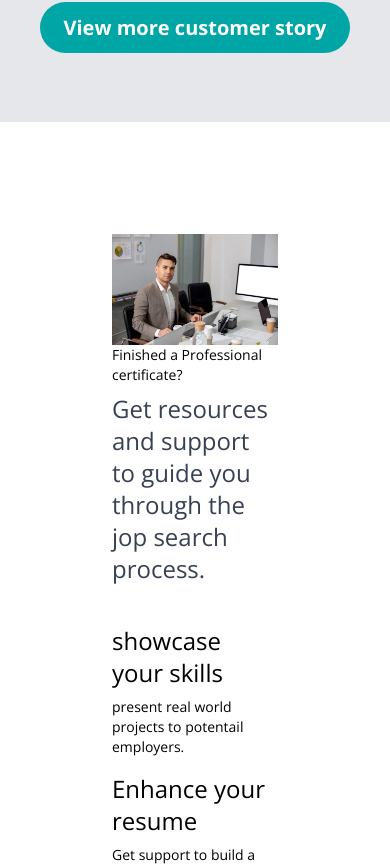
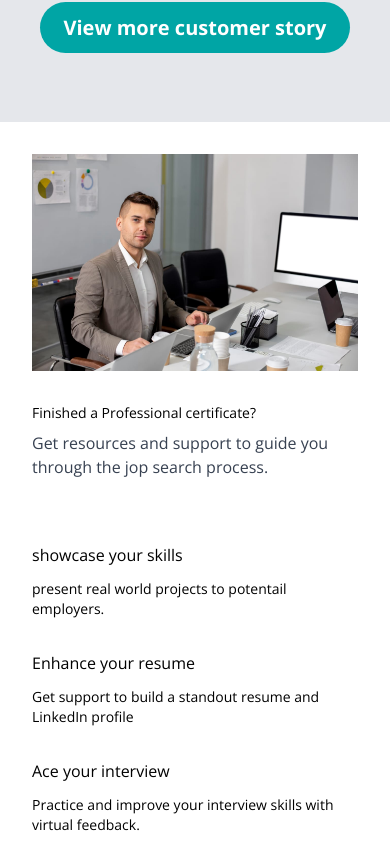
Before and after one commit to FrontEndDevo/NeuraLearnAcademy, a React (Vite) app: page / in a window 390 px wide. Shown: the part 3836-4703 px from the top of the page. Built offline with nearby package versions, Linux system fonts and the light colour scheme.

Commit message:
Edit ResourceGuide Componet and edit responsive it

```diff
--- a/src/components/ResourceGuide/ResourceGuide.jsx
+++ b/src/components/ResourceGuide/ResourceGuide.jsx
@@ -2,35 +2,38 @@ import Image1 from "../../assets/images/homepage/ResourceGuideSection/men.jpg";
 function ResourcesGuide() {
   return (
     <>
-      <div className="  h-screen  p-28 w bg-white  ">
-        <div className="grid sm:grid-cols-1  md:grid-cols-1 lg:grid-cols-2   ">
+      <div className="  h-screen p-8 md:p-14 lg:p-16  xl:p-28   bg-white  ">
+        <div className="grid  xl:grid-cols-2 gap-8 md:gap-8 xl:gap-28    ">
           <div className="ResourceGuideImage ">
-            <img src={Image1} className="" width="550px" alt="" />
+            <img src={Image1} alt="" />
           </div>
 
           {/* Content  */}
           <div className="ResorceGuideContent">
-            <p className=" mb-2 text-sm">
+            <p className=" mb-2 text-sm md:text-1xl ">
               Finished a Professional certificate?
             </p>
-            <h2 className=" mb-10 text-2xl text-gray-700">
+            <h2 className=" mb-16  md:text-2xl   text-gray-700">
               Get resources and support to guide you
               <br /> through the jop search process.
             </h2>
-            <h3 className=" text-2xl	">showcase your skills</h3>
-            <p className="mt-2 mb-4 text-sm">
+            <h3 className=" md:text-2xl font-medium	">showcase your skills</h3>
+            <p className="mt-3 mb-8 text-sm">
               present real world projects to potentail employers.
             </p>
-            <h3 className=" text-2xl	">Enhance your resume</h3>
-            <p className="mt-2 mb-4 text-sm">
+            <h3 className=" md:text-2xl font-medium		">Enhance your resume</h3>
+            <p className="mt-3 mb-8 text-sm">
               Get support to build a standout resume and LinkedIn profile
             </p>
-            <h3 className=" text-2xl	">Ace your interview</h3>
-            <p className="mt-2 mb-4 text-sm">
+            <h3 className=" md:text-2xl font-medium		">Ace your interview</h3>
+            <p className="mt-3 mb-8  text-sm">
               Practice and improve your interview skills with virtual feedback.
             </p>
           </div>
+
+
         </div>
+
       </div>
     </>
   );
```
